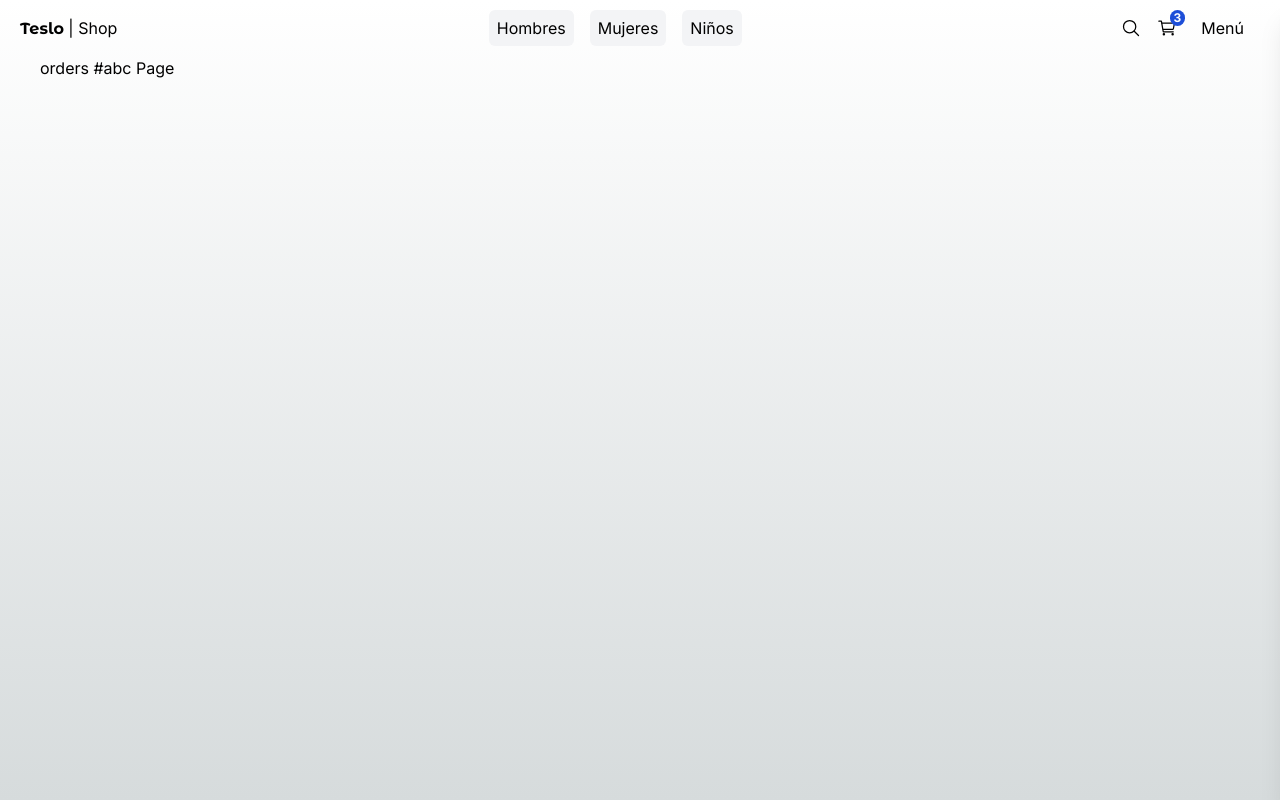
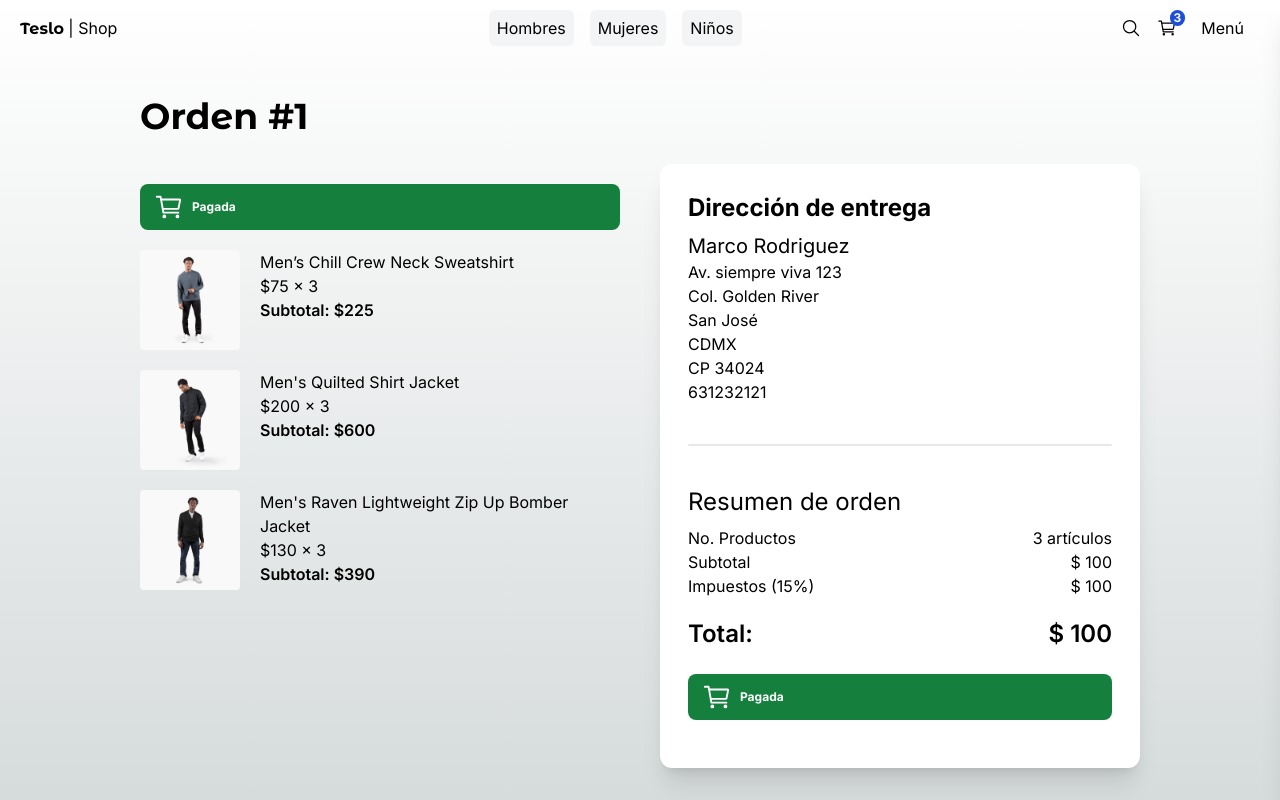
Before and after one commit to MarcoTheBigCreator/teslo-shop, a Next.js app: page /orders/1 in a window 1280 px wide. Built offline with nearby package versions, Linux system fonts and the light colour scheme.

Commit message:
feat: Update checkout page with terms and conditions and privacy policy links

```diff
--- a/src/app/(shop)/orders/[id]/page.tsx
+++ b/src/app/(shop)/orders/[id]/page.tsx
@@ -1,7 +1,122 @@
-export default function () {
+import Link from 'next/link';
+
+import Image from 'next/image';
+
+import { Title } from '@/components';
+import { initialData } from '@/seed/seed';
+import clsx from 'clsx';
+import { IoCartOutline } from 'react-icons/io5';
+
+const productsInCart = [
+  initialData.products[0],
+  initialData.products[1],
+  initialData.products[2],
+];
+
+interface Props {
+  params: {
+    id: string;
+  };
+}
+
+export default function ({ params }: Props) {
+  const { id } = params;
+
+  //TODO: VERIFICAR ORDEN
+  //redirect(/)
+
   return (
-    <div>
-      <h1>orders #abc Page</h1>
+    <div className="flex justify-center items-center mb-72 px-10 sm:px-0">
+      <div className="flex flex-col w-[1000px]">
+        <Title title={`Orden #${id}`} />
+
+        <div className="grid grid-cols-1 sm:grid-cols-2 gap-10">
+          {/* Carrito */}
+          <div className="flex flex-col mt-5">
+            <div
+              className={clsx(
+                'flex items-center rounded-lg py-2 px-3.5 text-xs font-bold text-white mb-5',
+                { 'bg-red-500': false, 'bg-green-700': true }
+              )}
+            >
+              <IoCartOutline size={30} />
+              <span className="mx-2">Pagada</span>
+            </div>
+
+            {/* Items */}
+            {productsInCart.map((product) => (
+              <div key={product.slug} className="flex mb-5">
+                <Image
+                  src={`/products/${product.images[0]}`}
+                  width={100}
+                  height={100}
+                  style={{
+                    width: '100px',
+                    height: '100px',
+                  }}
+                  alt={product.title}
+                  className="mr-5 rounded"
+                />
+
+                <div>
+                  <p>{product.title}</p>
+                  <p>${product.price} x 3</p>
+                  <p className="font-semibold">
+                    Subtotal: ${product.price * 3}
+                  </p>
+                </div>
+              </div>
+            ))}
+          </div>
+
+          {/* Checkout - Resumen de orden */}
+          <div className="bg-white rounded-xl shadow-xl p-7 h-fit">
+            <h2 className="text-2xl mb-2 font-bold">Dirección de entrega</h2>
+            <div className="mb-10">
+              <p className="text-xl">Marco Rodriguez</p>
+              <p>Av. siempre viva 123</p>
+              <p>Col. Golden River</p>
+              <p>San José</p>
+              <p>CDMX</p>
+              <p>CP 34024</p>
+              <p>631232121</p>
+            </div>
+
+            {/* Divider */}
+            <div className="w-full h-0.5 rounded bg-gray-200 mb-10"></div>
+
+            <h2 className="text-2xl mb-2">Resumen de orden</h2>
+
+            <div className="grid grid-cols-2">
+              <span>No. Productos</span>
+              <span className="text-right">3 artículos</span>
+
+              <span>Subtotal</span>
+              <span className="text-right">$ 100</span>
+
+              <span>Impuestos (15%)</span>
+              <span className="text-right">$ 100</span>
+
+              <span className="mt-5 text-2xl font-semibold">Total:</span>
+              <span className="mt-5 text-2xl text-right font-semibold">
+                $ 100
+              </span>
+            </div>
+
+            <div className="mt-6 w-full text-center">
+              <div
+                className={clsx(
+                  'flex items-center rounded-lg py-2 px-3.5 text-xs font-bold text-white mb-5',
+                  { 'bg-red-500': false, 'bg-green-700': true }
+                )}
+              >
+                <IoCartOutline size={30} />
+                <span className="mx-2">Pagada</span>
+              </div>
+            </div>
+          </div>
+        </div>
+      </div>
     </div>
   );
 }
```
